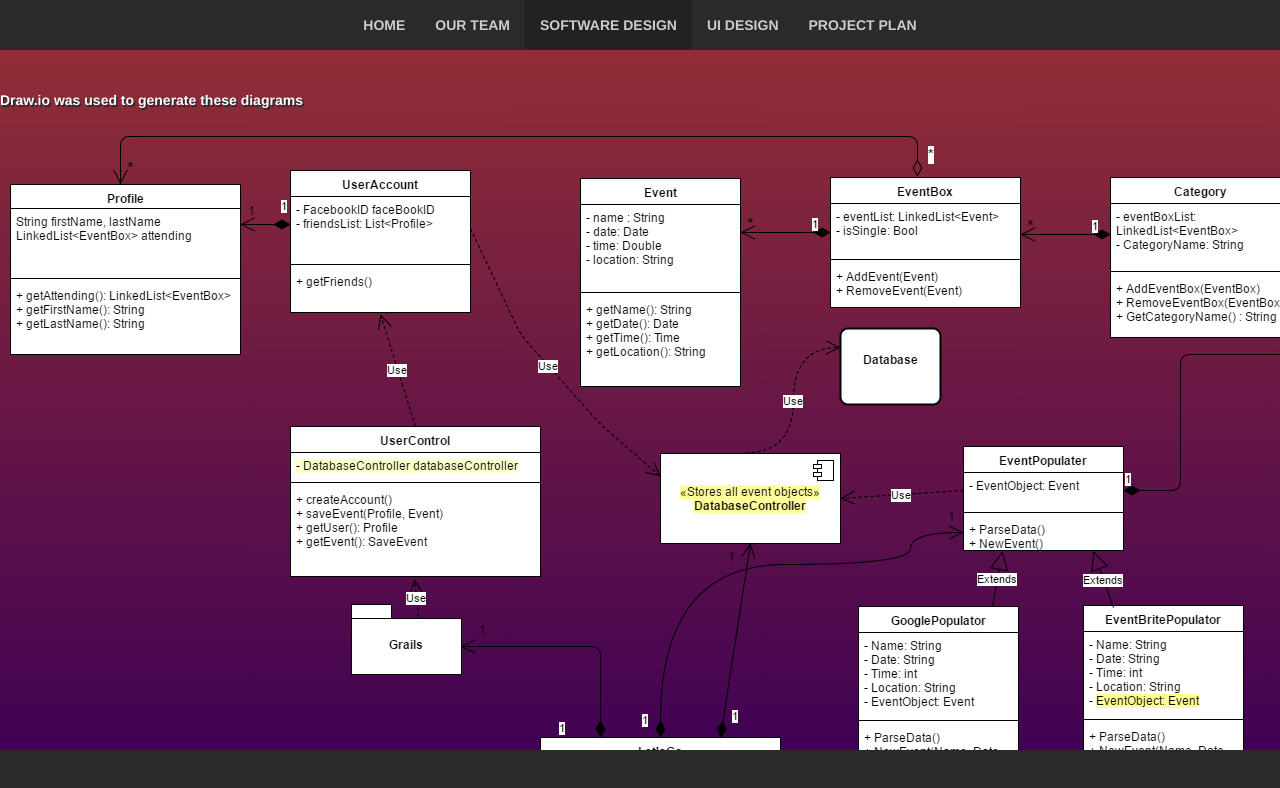
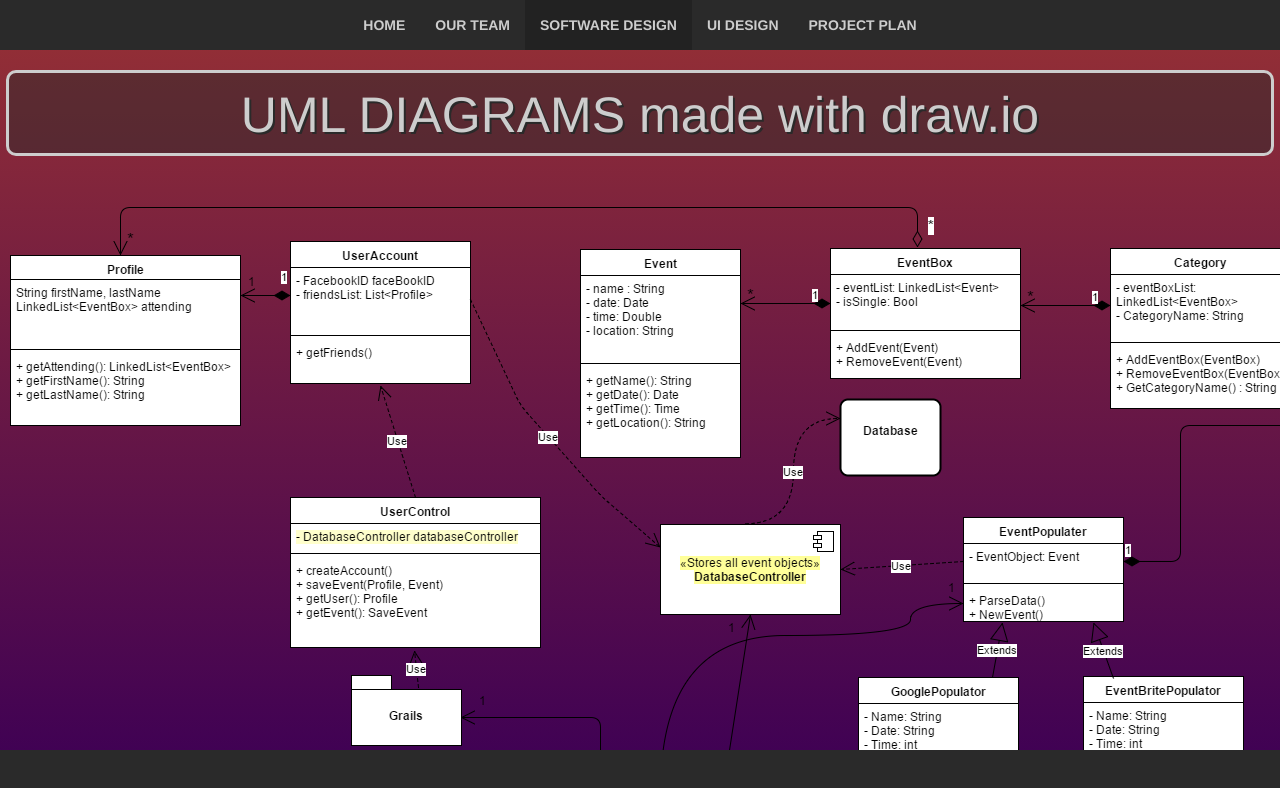
Before and after one commit to fpang6/team19.github.io, a plain HTML site: page software.html in a window 1280 px wide. Drawn offline with Linux system fonts and the light colour scheme.

Commit message:
update software page

```diff
--- a/software.html
+++ b/software.html
@@ -41,7 +41,10 @@
     </div>
   </div>
 </nav>
+<div id="logoBox" class="headerBox homeBox col-md-6">
+  <h1 id="UMLtag">UML DIAGRAMS made with draw.io</h1>
 
+</div>
 <!-- Bottom Navbar -->
 <nav class="navbar navbar-default navbar-fixed-bottom">
   <div class="container-fluid">
@@ -54,8 +57,8 @@
 &nbsp;
 <script src="js/jquery-1.11.3.min.js"></script>
 <script src="js/bootstrap.js"></script>
-<p>Draw.io was used to generate these diagrams</p>
 <div id="UML"><img  src="Images/UML.png"  alt="Placeholder image"></div>
+
 
 </body>
 
```
